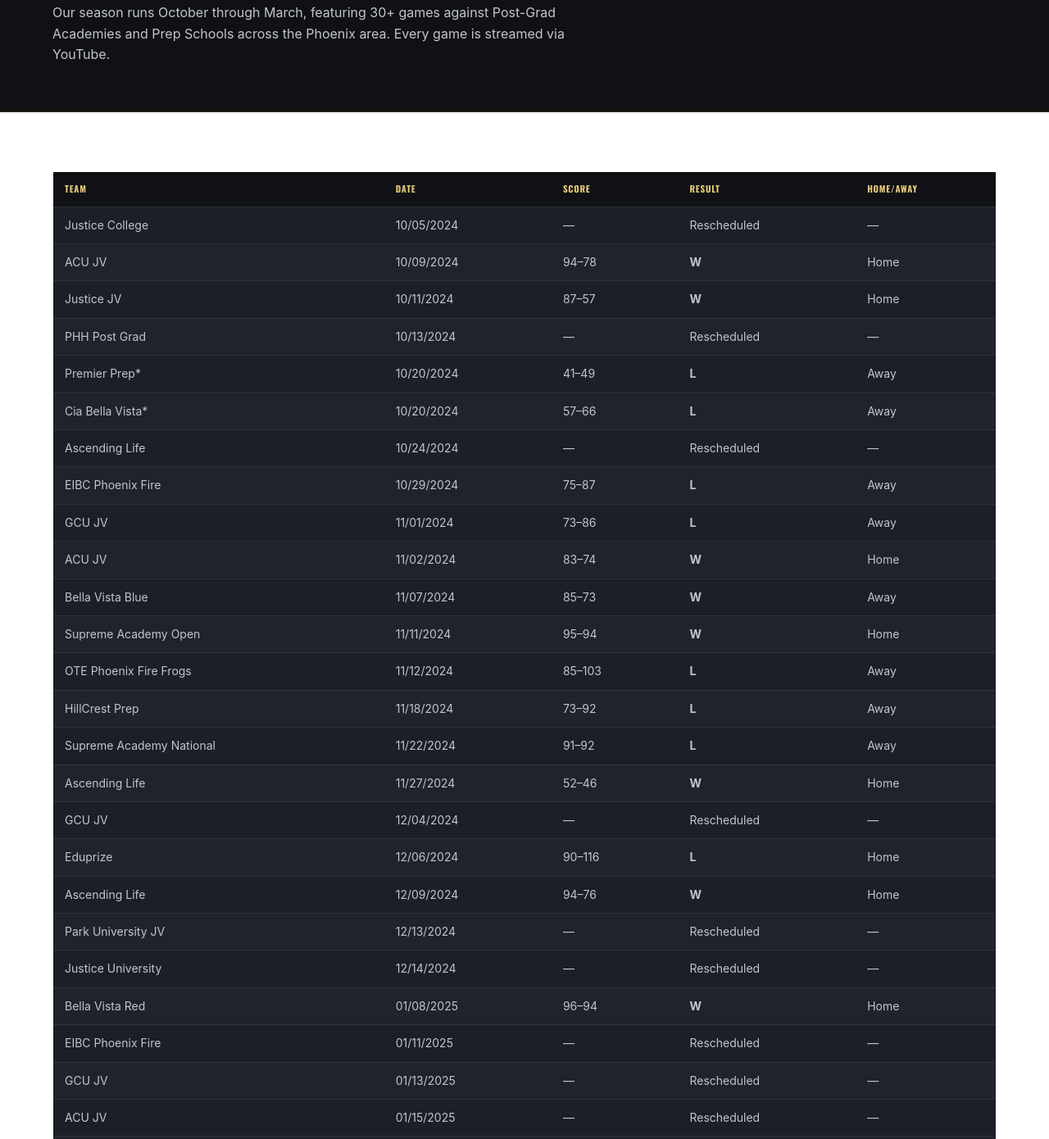
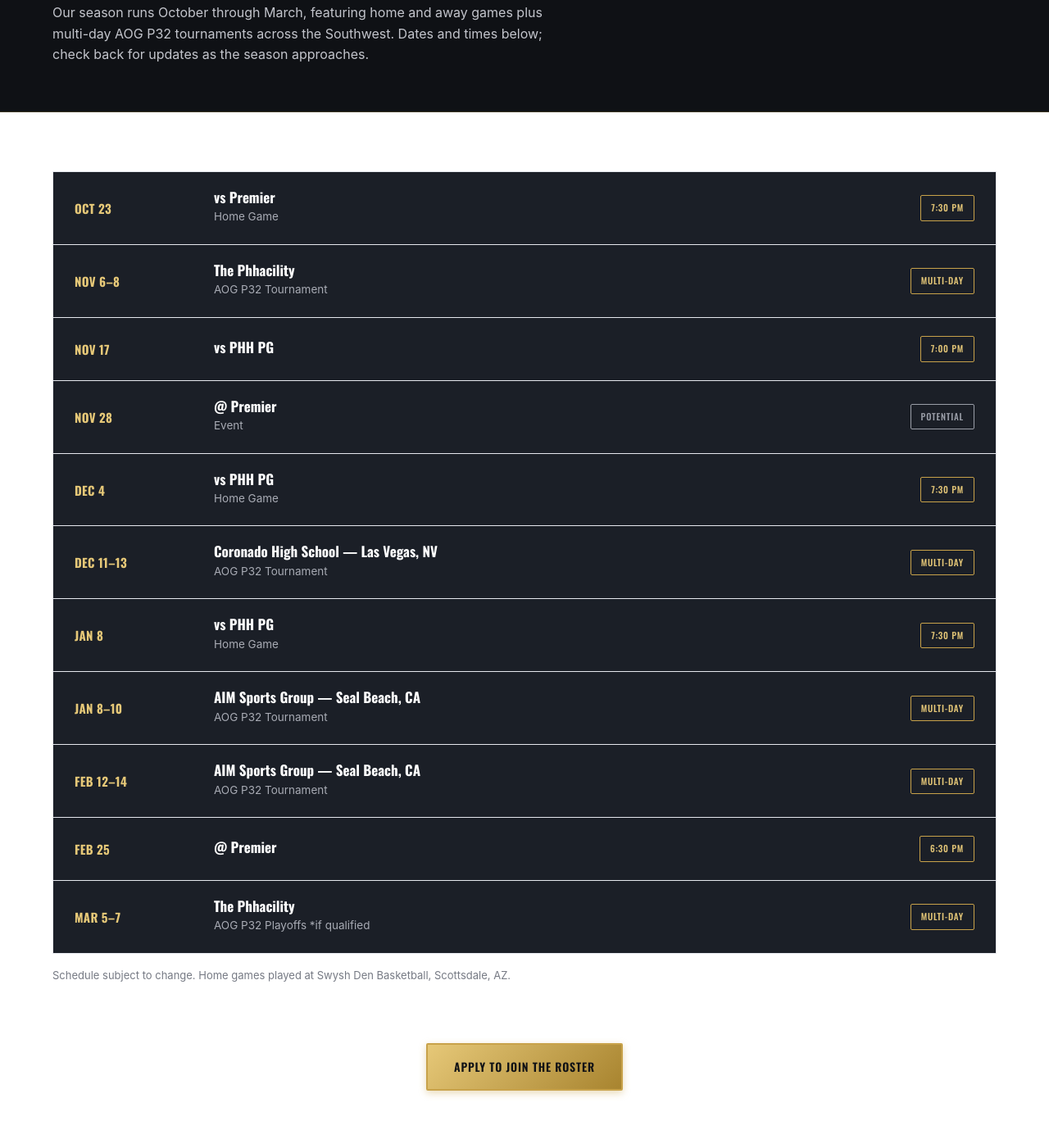
Before and after one commit to smoses1218/theacademyphoenix, a plain HTML site: page schedule/index.html in a window 1280 px wide. Shown: the part 296-1686 px from the top of the page at 82% size. Drawn offline with nearby package versions, Linux system fonts and the light colour scheme.

Commit message:
Update season details and schedule format

```diff
--- a/schedule/index.html
+++ b/schedule/index.html
@@ -4,7 +4,7 @@
 <meta charset="UTF-8">
 <meta name="viewport" content="width=device-width, initial-scale=1.0">
 <title>Season Schedule &amp; Scores | The Academy Phoenix</title>
-<meta name="description" content="The Academy Phoenix 2024-25 season scoreboard. TAP competes against Post-Grad Academies and Prep Schools across the Phoenix area, October through March.">
+<meta name="description" content="The Academy Phoenix 2026-27 season schedule. TAP competes against Post-Grad Academies and Prep Schools, plus AOG P32 tournaments across the Southwest.">
 <link rel="canonical" href="https://www.theacademyphoenix.org/schedule/">
 <link rel="preconnect" href="https://fonts.googleapis.com">
 <link rel="preconnect" href="https://fonts.gstatic.com" crossorigin>
@@ -48,14 +48,13 @@
 .page-hero h1{font-size:clamp(32px,5vw,54px);color:#fff}
 .page-hero p{color:#c3c5cc;font-size:16px;max-width:640px;margin-top:14px}
 .section{padding:72px 0}
-.score-table{width:100%;border-collapse:collapse;background:var(--dark2);font-size:14px;min-width:640px}
-.score-table th{background:var(--dark);color:var(--gold-lt);font-family:Oswald,sans-serif;text-transform:uppercase;font-size:11px;letter-spacing:.07em;padding:12px 14px;text-align:left}
-.score-table td{padding:11px 14px;color:#c3c5cc;border-top:1px solid rgba(255,255,255,.08)}
-.score-table tr:nth-child(even) td{background:rgba(255,255,255,.02)}
-.badge-w{color:#8fd19e;font-weight:700}
-.badge-l{color:#e08a83;font-weight:700}
-.badge-tbd{color:#9a9ea8}
-.score-scroll{overflow-x:auto;border:1px solid rgba(255,255,255,.08);border-radius:2px}
+.fixture-list{display:flex;flex-direction:column;gap:1px;background:var(--line);border:1px solid var(--line)}
+.fixture{background:var(--dark2);display:grid;grid-template-columns:150px 1fr auto;gap:20px;align-items:center;padding:22px 26px}
+.fixture .date{font-family:Oswald,sans-serif;font-weight:700;color:var(--gold-lt);font-size:15px;text-transform:uppercase;letter-spacing:.02em}
+.fixture .info h3{font-size:17px;color:#fff;margin-bottom:4px;text-transform:none;letter-spacing:0}
+.fixture .info p{font-size:13.5px;color:#a8abb4}
+.fixture .tag{font-family:Oswald,sans-serif;font-size:11px;text-transform:uppercase;letter-spacing:.07em;padding:6px 12px;border:1px solid var(--gold);color:var(--gold-lt);border-radius:2px;white-space:nowrap;justify-self:end}
+.fixture .tag.tentative{border-color:#9a9ea8;color:#9a9ea8}
 footer{background:var(--dark);color:#9a9ea8;padding:56px 0 24px;border-top:1px solid rgba(200,162,74,.2)}
 .footer-grid{display:grid;grid-template-columns:1.4fr 1fr 1fr;gap:40px;margin-bottom:44px}
 .footer-brand .logo-text{margin-bottom:14px;display:inline-block}
@@ -76,6 +75,8 @@
 .logo-text{display:none}
 .section{padding:48px 0}
 .footer-grid{grid-template-columns:1fr}
+.fixture{grid-template-columns:1fr;gap:8px}
+.fixture .tag{justify-self:start}
 }
 </style>
 </head>
@@ -118,64 +119,72 @@
 
 <div class="page-hero">
   <div class="container">
-    <span class="eyebrow">2024&ndash;25 Scoreboard</span>
-    <h1>Season Schedule &amp; Scores</h1>
-    <p>Our season runs October through March, featuring 30+ games against Post-Grad Academies and Prep Schools across the Phoenix area. Every game is streamed via YouTube.</p>
+    <span class="eyebrow">2026&ndash;27 Season</span>
+    <h1>Season Schedule</h1>
+    <p>Our season runs October through March, featuring home and away games plus multi-day AOG P32 tournaments across the Southwest. Dates and times below; check back for updates as the season approaches.</p>
   </div>
 </div>
 
 <section class="section">
   <div class="container">
-    <div class="score-scroll">
-      <table class="score-table">
-        <thead>
-          <tr><th>Team</th><th>Date</th><th>Score</th><th>Result</th><th>Home/Away</th></tr>
-        </thead>
-        <tbody>
-          <tr><td>Justice College</td><td>10/05/2024</td><td>&mdash;</td><td class="badge-tbd">Rescheduled</td><td>&mdash;</td></tr>
-          <tr><td>ACU JV</td><td>10/09/2024</td><td>94&ndash;78</td><td class="badge-w">W</td><td>Home</td></tr>
-          <tr><td>Justice JV</td><td>10/11/2024</td><td>87&ndash;57</td><td class="badge-w">W</td><td>Home</td></tr>
-          <tr><td>PHH Post Grad</td><td>10/13/2024</td><td>&mdash;</td><td class="badge-tbd">Rescheduled</td><td>&mdash;</td></tr>
-          <tr><td>Premier Prep*</td><td>10/20/2024</td><td>41&ndash;49</td><td class="badge-l">L</td><td>Away</td></tr>
-          <tr><td>Cia Bella Vista*</td><td>10/20/2024</td><td>57&ndash;66</td><td class="badge-l">L</td><td>Away</td></tr>
-          <tr><td>Ascending Life</td><td>10/24/2024</td><td>&mdash;</td><td class="badge-tbd">Rescheduled</td><td>&mdash;</td></tr>
-          <tr><td>EIBC Phoenix Fire</td><td>10/29/2024</td><td>75&ndash;87</td><td class="badge-l">L</td><td>Away</td></tr>
-          <tr><td>GCU JV</td><td>11/01/2024</td><td>73&ndash;86</td><td class="badge-l">L</td><td>Away</td></tr>
-          <tr><td>ACU JV</td><td>11/02/2024</td><td>83&ndash;74</td><td class="badge-w">W</td><td>Home</td></tr>
-          <tr><td>Bella Vista Blue</td><td>11/07/2024</td><td>85&ndash;73</td><td class="badge-w">W</td><td>Away</td></tr>
-          <tr><td>Supreme Academy Open</td><td>11/11/2024</td><td>95&ndash;94</td><td class="badge-w">W</td><td>Home</td></tr>
-          <tr><td>OTE Phoenix Fire Frogs</td><td>11/12/2024</td><td>85&ndash;103</td><td class="badge-l">L</td><td>Away</td></tr>
-          <tr><td>HillCrest Prep</td><td>11/18/2024</td><td>73&ndash;92</td><td class="badge-l">L</td><td>Away</td></tr>
-          <tr><td>Supreme Academy National</td><td>11/22/2024</td><td>91&ndash;92</td><td class="badge-l">L</td><td>Away</td></tr>
-          <tr><td>Ascending Life</td><td>11/27/2024</td><td>52&ndash;46</td><td class="badge-w">W</td><td>Home</td></tr>
-          <tr><td>GCU JV</td><td>12/04/2024</td><td>&mdash;</td><td class="badge-tbd">Rescheduled</td><td>&mdash;</td></tr>
-          <tr><td>Eduprize</td><td>12/06/2024</td><td>90&ndash;116</td><td class="badge-l">L</td><td>Home</td></tr>
-          <tr><td>Ascending Life</td><td>12/09/2024</td><td>94&ndash;76</td><td class="badge-w">W</td><td>Home</td></tr>
-          <tr><td>Park University JV</td><td>12/13/2024</td><td>&mdash;</td><td class="badge-tbd">Rescheduled</td><td>&mdash;</td></tr>
-          <tr><td>Justice University</td><td>12/14/2024</td><td>&mdash;</td><td class="badge-tbd">Rescheduled</td><td>&mdash;</td></tr>
-          <tr><td>Bella Vista Red</td><td>01/08/2025</td><td>96&ndash;94</td><td class="badge-w">W</td><td>Home</td></tr>
-          <tr><td>EIBC Phoenix Fire</td><td>01/11/2025</td><td>&mdash;</td><td class="badge-tbd">Rescheduled</td><td>&mdash;</td></tr>
-          <tr><td>GCU JV</td><td>01/13/2025</td><td>&mdash;</td><td class="badge-tbd">Rescheduled</td><td>&mdash;</td></tr>
-          <tr><td>ACU JV</td><td>01/15/2025</td><td>&mdash;</td><td class="badge-tbd">Rescheduled</td><td>&mdash;</td></tr>
-          <tr><td>Skyline National Prep</td><td>01/21/2025</td><td>83&ndash;93</td><td class="badge-l">L</td><td>Home</td></tr>
-          <tr><td>Justice University</td><td>01/24/2025</td><td>90&ndash;80</td><td class="badge-w">W</td><td>Home</td></tr>
-          <tr><td>Premier Prep Vola</td><td>01/24/2025</td><td>&mdash;</td><td class="badge-tbd">Rescheduled</td><td>&mdash;</td></tr>
-          <tr><td>HillCrest Prep PG</td><td>01/30/2025</td><td>83&ndash;100</td><td class="badge-l">L</td><td>Home</td></tr>
-          <tr><td>Prolific Prep</td><td>01/31/2025</td><td>122&ndash;100</td><td class="badge-w">W</td><td>Home</td></tr>
-          <tr><td>EIBC Phoenix Fire PG</td><td>02/03/2025</td><td>56&ndash;34</td><td class="badge-w">W</td><td>Away</td></tr>
-          <tr><td>Supreme Academy</td><td>02/06/2025</td><td>106&ndash;92</td><td class="badge-w">W</td><td>Home</td></tr>
-          <tr><td>Park University JV</td><td>02/07/2025</td><td>&mdash;</td><td class="badge-tbd">Rescheduled</td><td>&mdash;</td></tr>
-          <tr><td>Supreme Academy Open</td><td>02/10/2025</td><td>&mdash;</td><td class="badge-tbd">Rescheduled</td><td>&mdash;</td></tr>
-          <tr><td>GCU JV2</td><td>02/15/2025</td><td>&mdash;</td><td class="badge-tbd">Rescheduled</td><td>&mdash;</td></tr>
-          <tr><td>GCU JV</td><td>02/19/2025</td><td>&mdash;</td><td class="badge-tbd">Rescheduled</td><td>&mdash;</td></tr>
-          <tr><td>HillCrest Prep PG</td><td>02/24/2025</td><td>&mdash;</td><td class="badge-tbd">Rescheduled</td><td>&mdash;</td></tr>
-          <tr><td>Premier Prep Vols</td><td>02/25/2025</td><td>66&ndash;63</td><td class="badge-w">W</td><td>Home</td></tr>
-          <tr><td>Eduprize</td><td>02/26/2025</td><td>77&ndash;84</td><td class="badge-l">L</td><td>Home</td></tr>
-          <tr><td>Skyline National Prep</td><td>02/28/2025</td><td>101&ndash;63</td><td class="badge-w">W</td><td>Home</td></tr>
-        </tbody>
-      </table>
+    <div class="fixture-list">
+      <div class="fixture">
+        <div class="date">Oct 23</div>
+        <div class="info"><h3>vs Premier</h3><p>Home Game</p></div>
+        <div class="tag">7:30 PM</div>
+      </div>
+      <div class="fixture">
+        <div class="date">Nov 6&ndash;8</div>
+        <div class="info"><h3>The Phhacility</h3><p>AOG P32 Tournament</p></div>
+        <div class="tag">Multi-Day</div>
+      </div>
+      <div class="fixture">
+        <div class="date">Nov 17</div>
+        <div class="info"><h3>vs PHH PG</h3><p></p></div>
+        <div class="tag">7:00 PM</div>
+      </div>
+      <div class="fixture">
+        <div class="date">Nov 28</div>
+        <div class="info"><h3>@ Premier</h3><p>Event</p></div>
+        <div class="tag tentative">Potential</div>
+      </div>
+      <div class="fixture">
+        <div class="date">Dec 4</div>
+        <div class="info"><h3>vs PHH PG</h3><p>Home Game</p></div>
+        <div class="tag">7:30 PM</div>
+      </div>
+      <div class="fixture">
+        <div class="date">Dec 11&ndash;13</div>
+        <div class="info"><h3>Coronado High School &mdash; Las Vegas, NV</h3><p>AOG P32 Tournament</p></div>
+        <div class="tag">Multi-Day</div>
+      </div>
+      <div class="fixture">
+        <div class="date">Jan 8</div>
+        <div class="info"><h3>vs PHH PG</h3><p>Home Game</p></div>
+        <div class="tag">7:30 PM</div>
+      </div>
+      <div class="fixture">
+        <div class="date">Jan 8&ndash;10</div>
+        <div class="info"><h3>AIM Sports Group &mdash; Seal Beach, CA</h3><p>AOG P32 Tournament</p></div>
+        <div class="tag">Multi-Day</div>
+      </div>
+      <div class="fixture">
+        <div class="date">Feb 12&ndash;14</div>
+        <div class="info"><h3>AIM Sports Group &mdash; Seal Beach, CA</h3><p>AOG P32 Tournament</p></div>
+        <div class="tag">Multi-Day</div>
+      </div>
+      <div class="fixture">
+        <div class="date">Feb 25</div>
+        <div class="info"><h3>@ Premier</h3><p></p></div>
+        <div class="tag">6:30 PM</div>
+      </div>
+      <div class="fixture">
+        <div class="date">Mar 5&ndash;7</div>
+        <div class="info"><h3>The Phhacility</h3><p>AOG P32 Playoffs *if qualified</p></div>
+        <div class="tag">Multi-Day</div>
+      </div>
     </div>
-    <p style="color:#767a84;font-size:13px;margin-top:16px">*Same-day doubleheader. Scores reflect the 2024&ndash;25 season.</p>
+    <p style="color:#767a84;font-size:13px;margin-top:16px">Schedule subject to change. Home games played at Swysh Den Basketball, Scottsdale, AZ.</p>
   </div>
 </section>
 
```
